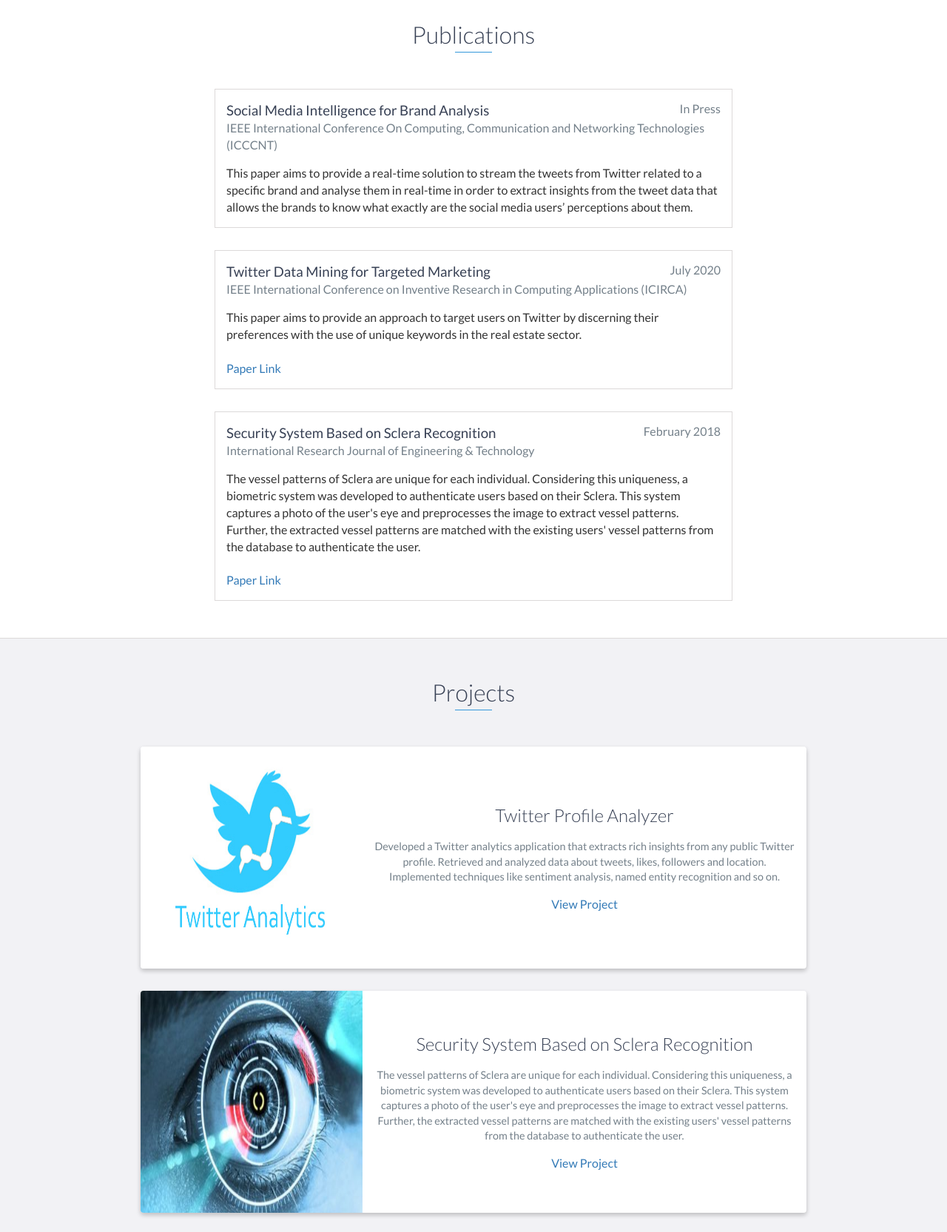
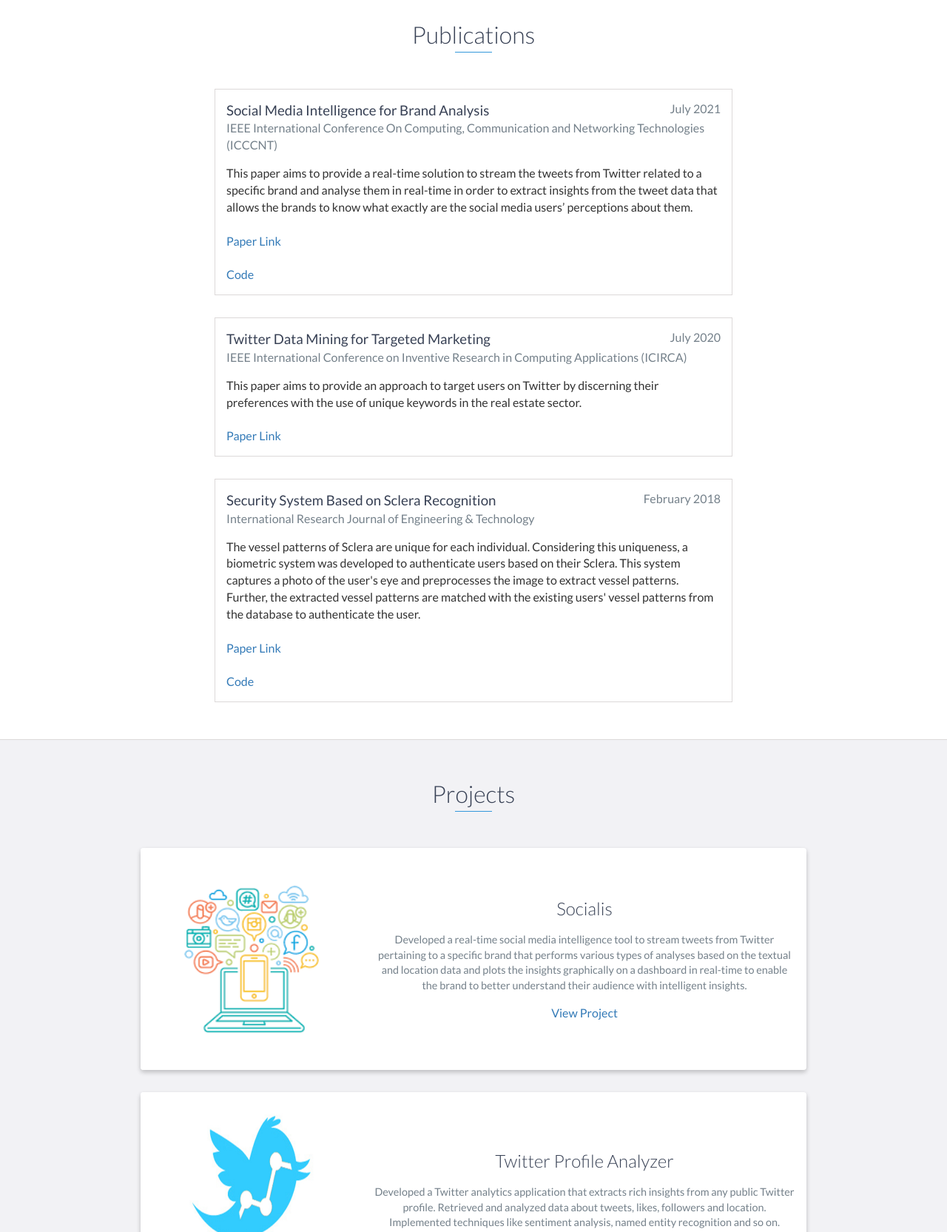
Before and after one commit to parthnagarkar875/parthnagarkar875.github.io, a website: page index.html in a window 1280 px wide. Shown: the part 3500-5165 px from the top of the page at 74% size. Drawn offline with nearby package versions, Linux system fonts and the light colour scheme.

Commit message:
Update index.html

```diff
--- a/index.html
+++ b/index.html
@@ -258,10 +258,15 @@
         <h2 class="heading">Publications</h2>
         <div class="education-block">
             <h3>Social Media Intelligence for Brand Analysis</h3>
-            <span class="education-date">In Press</span>
+            <span class="education-date">July 2021</span>
             <h4>IEEE International Conference On Computing, Communication and Networking Technologies (ICCCNT)</h4>
                 This paper aims to provide a real-time solution to stream the tweets from Twitter related to a specific brand and analyse them in real-time in order to extract insights from the tweet data that allows the brands to know what exactly are the social media users’ perceptions about them.
-        </div>
+	<br></br>
+                    <a href="https://ieeexplore.ieee.org/document/9579699">Paper Link</a>
+	<br></br>
+                    <a href="https://github.com/parthnagarkar875/Socialis">Code</a>
+
+	</div>
         <!-- End .education-block -->
 
         <div class="education-block">
@@ -283,7 +288,8 @@
                     The vessel patterns of Sclera are unique for each individual. Considering this uniqueness, a biometric system was developed to authenticate users based on their Sclera. This system captures a photo of the user's eye and preprocesses the image to extract vessel patterns. Further, the extracted vessel patterns are matched with the existing users' vessel patterns from the database to authenticate the user.
                     <br></br>
                     <a href="https://www.irjet.net/archives/V5/i1/IRJET-V5I1235.pdf">Paper Link</a>
-
+        <br></br>
+                    <a href="https://github.com/parthnagarkar875/Sclera_Recognition">Code</a>
                 </div>
 
 
@@ -295,6 +301,24 @@
         <h2 class="heading">Projects</h2>
         <div class="container">
             <div class="row">
+
+	<div class="project shadow-large">
+                <div class="project-image">
+                    <img src="images/socialis.png" width="300" height="300">
+                </div>
+                <!-- End .project-image -->
+                <div class="project-info">
+                    <h3>Socialis</h3>
+                    <p>
+                        Developed a real-time social media intelligence tool to stream tweets from Twitter pertaining to a specific brand that
+performs various types of analyses based on the textual and location data and plots the insights graphically on a dashboard in
+real-time to enable the brand to better understand their audience with intelligent insights.
+                    </p>
+		<a href="https://github.com/parthnagarkar875/Socialis">View Project</a>
+            </div>
+            <!-- End .project-info -->
+        </div>
+
                 <div class="project shadow-large">
                     <div class="project-image">
                         <img src="images/twitteranal.jpg" width="300" height="300">
@@ -372,23 +396,6 @@
                 <!-- End .project-info -->
             </div>
 
-            <div class="project shadow-large">
-                <div class="project-image">
-                    <img src="images/socialis.png" width="300" height="300">
-                </div>
-                <!-- End .project-image -->
-                <div class="project-info">
-                    <h3>Socialis</h3>
-                    <p>
-                        Developed a real-time social media intelligence tool to stream tweets from Twitter pertaining to a specific brand that
-performs various types of analyses based on the textual and location data and plots the insights graphically on a dashboard in
-real-time to enable the brand to better understand their audience with intelligent insights.
-                    </p>
-		<a href="https://github.com/parthnagarkar875/Socialis">View Project</a>
-            </div>
-            <!-- End .project-info -->
-        </div>
-
             </div>
         </div>
     </div>
```
